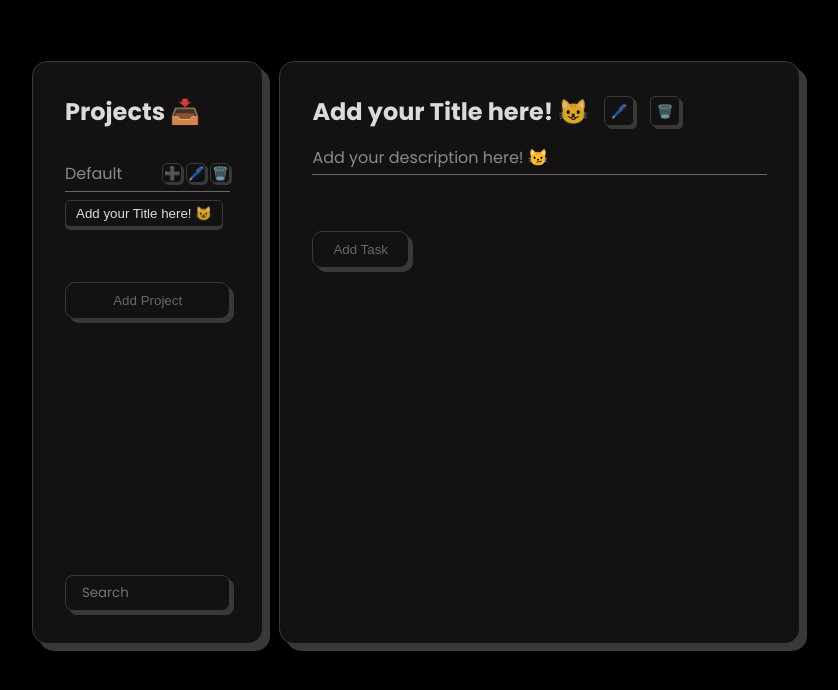
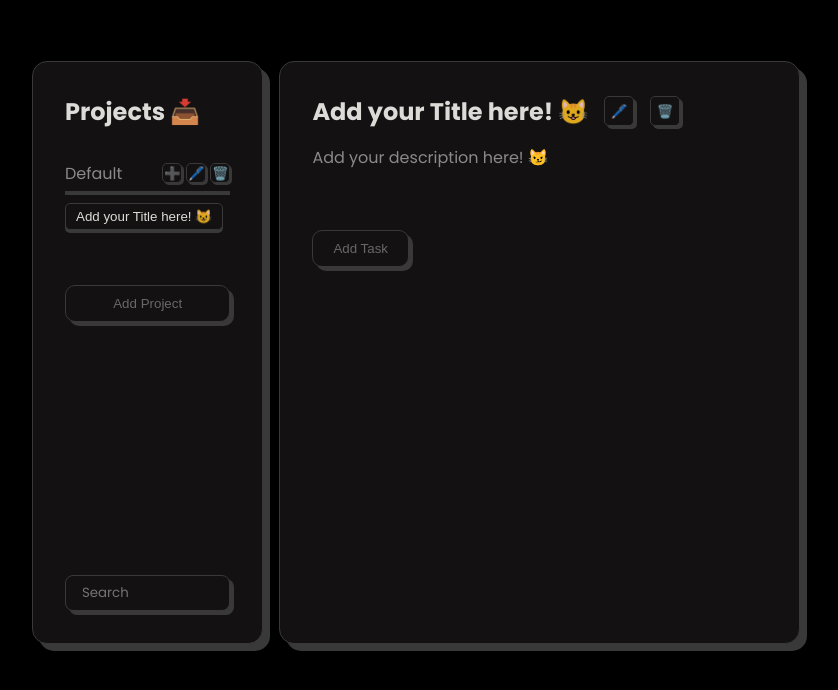
Before and after one commit to leisingha/Todo-List-App, a website built with webpack: page src/index.html in a window 1280 px wide. Shown: the part 92-782 px from the top of the page, without its empty margins (224-1062 px from the left). Built offline with nearby package versions, Linux system fonts and the light colour scheme.

Commit message:
change border design

```diff
--- a/src/style.css
+++ b/src/style.css
@@ -102,7 +102,7 @@
     gap: 0.25rem;
     margin-top: 1rem;
     padding-bottom: 0.35rem;
-    border-bottom: 1px solid var(--tertiary-colour);
+    border-bottom: 4px inset #393939;
 }
 
 .dropdown-button{
@@ -356,7 +356,6 @@
 }
 
 .content p{
-    border-bottom: 1px solid var(--tertiary-colour);
     padding-bottom: 0.25rem;
 }
 
```
